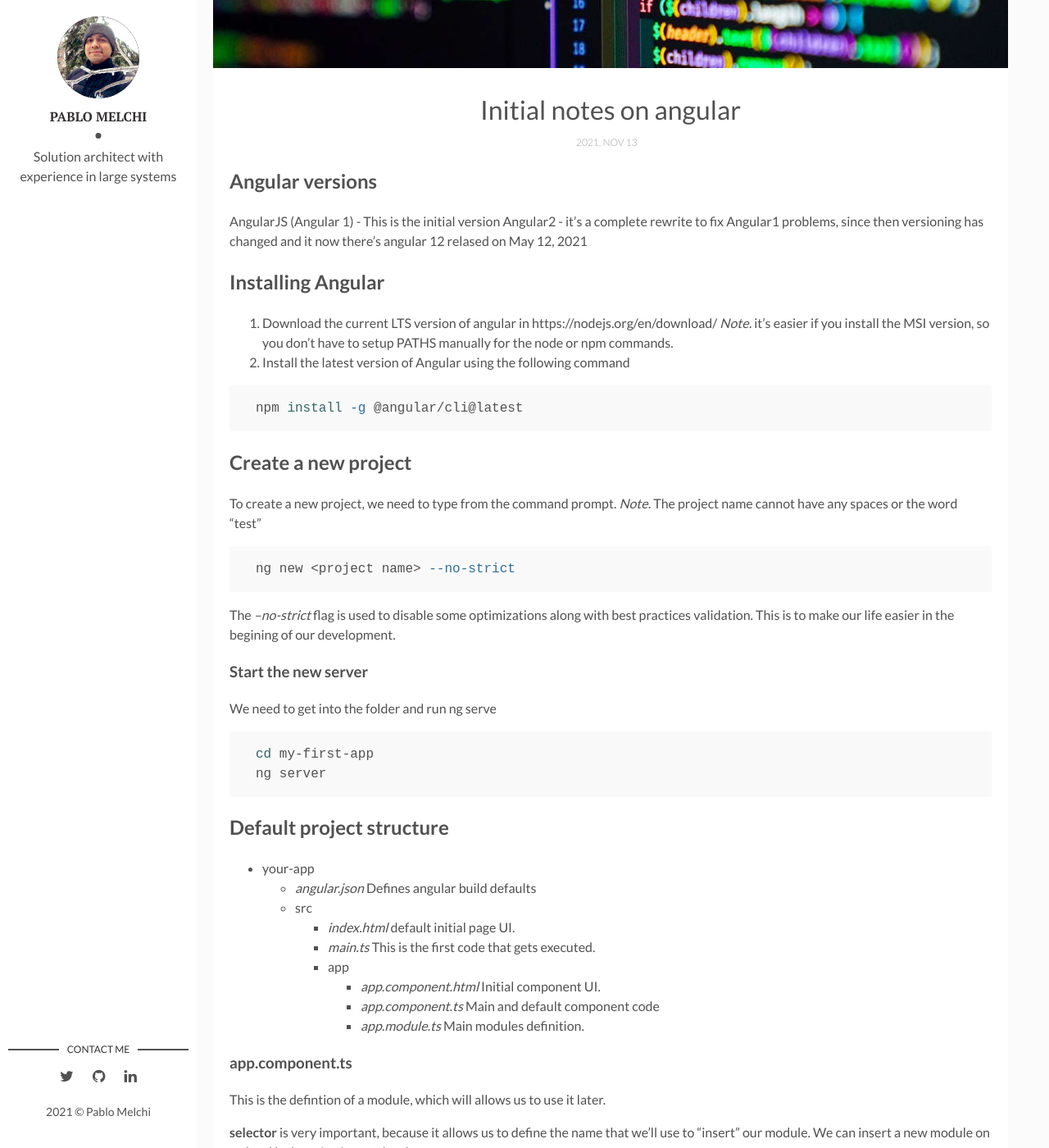
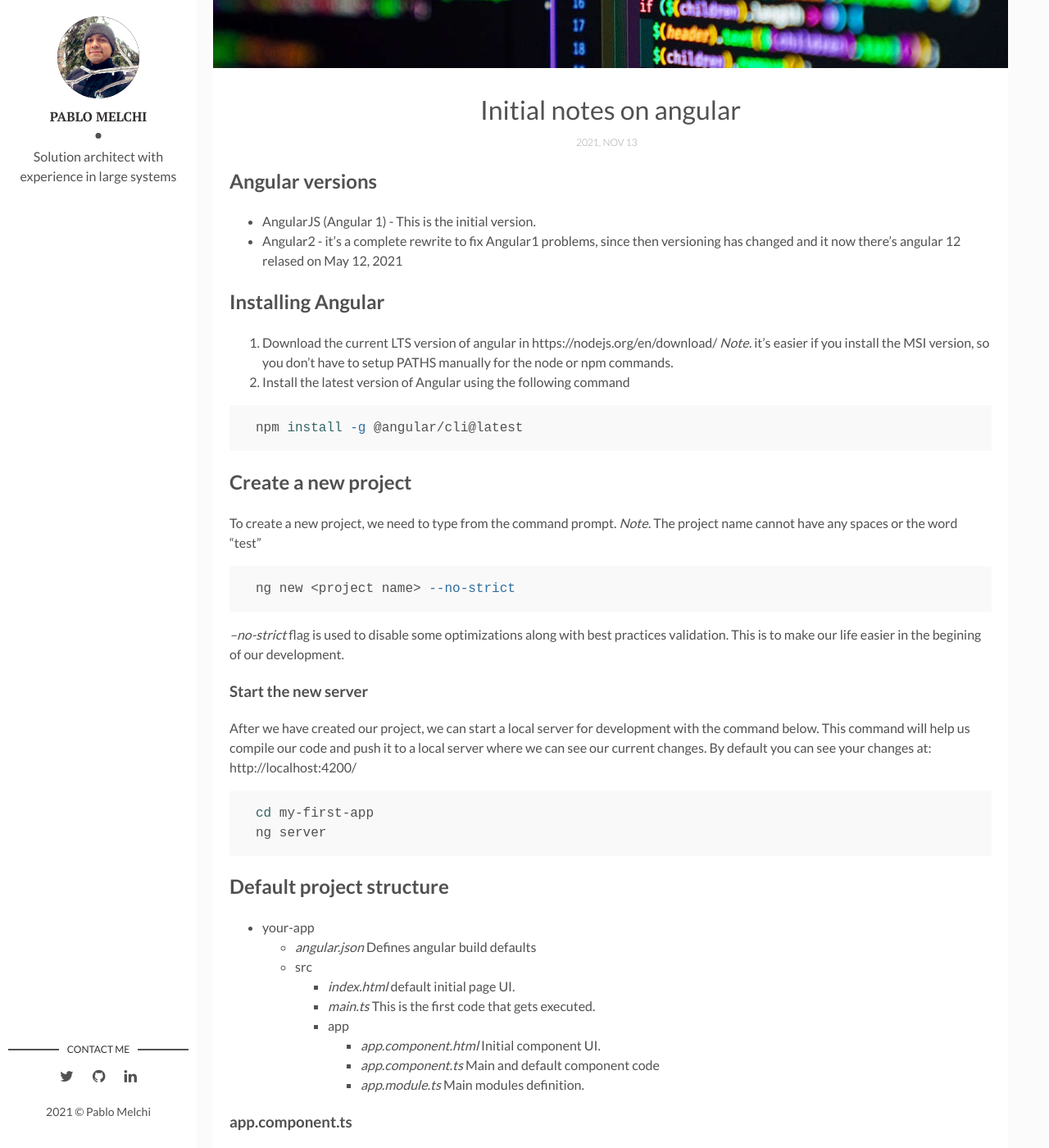
Before and after one commit to pmelchi/pmelchi.github.io, a Jekyll site: the page built from _posts/2021-11-13-Angular-P1.markdown, in a window 1280 px wide and 1400 px high, scrolled down 437 px. Shown: the whole window at 82% size. Built offline with Jekyll 4.4.1, drawn with Linux system fonts in a browser that asks for light colours; some of the changed text lies outside the part shown.

Commit message:
More angular notes

```diff
--- a/_posts/2021-11-13-Angular-P1.markdown
+++ b/_posts/2021-11-13-Angular-P1.markdown
@@ -11,8 +11,8 @@
 
 ## Angular versions
 
-AngularJS (Angular 1) - This is the initial version
-Angular2 - it's a complete rewrite to fix Angular1 problems, since then versioning has changed and it now there's angular 12 relased on May 12, 2021
+ - AngularJS (Angular 1) - This is the initial version.
+ - Angular2 - it's a complete rewrite to fix Angular1 problems, since then versioning has changed and it now there's angular 12 relased on May 12, 2021
 
 
 ## Installing Angular
@@ -33,10 +33,12 @@
 ng new <project name> --no-strict
 {% endhighlight %}
 
-The *--no-strict* flag is used to disable some optimizations along with best practices validation. This is to make our life easier in the begining of our development.
+*--no-strict* flag is used to disable some optimizations along with best practices validation. This is to make our life easier in the begining of our development.
 
 ### Start the new server ###
-We need to get into the folder and run ng serve
+After we have created our project, we can start a local server for development with the command below.
+This command will help us compile our code and push it to a local server where we can see our current changes.
+By default you can see your changes at: http://localhost:4200/
 
 {% highlight shell %}
 cd my-first-app
@@ -59,9 +61,10 @@
 
 This is the defintion of a module, which will allows us to use it later.
 
-**selector** is very important, because it allows us to define the name that we'll use to "insert" our module.
-We can insert a new module on an html by by using it as an html tag *e.g. <app-server></app-server>*
+**selector** allows us to define the name that we'll use to "insert" our module.
+We can insert a new module on an html by using it as an html.
 
+For example:
 
 {% highlight typescript%}
 import { Component } from "@angular/core";
@@ -75,18 +78,23 @@
 }
 {% endhighlight %}
 
+We can use the component above with the following tag.
+{% highlight html%}
+<app-server></app-server>
+{% endhighlight %}
+
+
 ### app.module.ts
 
 Here you can add new modules to the application.
-
-After you have added the module
 
 {% highlight typescript%}
 import { NgModule } from '@angular/core';
 import { FormsModule } from '@angular/forms';
 import { BrowserModule } from '@angular/platform-browser';
 import { AppComponent } from './app.component';
-import { ServerComponent } from './server/server.component';//New module, and actual location
+//New module in a relative path
+import { ServerComponent } from './server/server.component';
 
 @NgModule({
   declarations: [
@@ -125,3 +133,43 @@
 {% endhighlight %}
 
 This will generate the required files with a minimum content to start a new component.
+
+### Selector
+The selector is the name that will help us identify and use our component across the application.
+
+**Using a component**
+ - *as a tag* This allows to use the whole component
+
+ {% highlight typescript%}
+import { Component } from "@angular/core";
+
+@Component({
+    selector: 'app-server', // Select as a tag
+    templateUrl: './server.component.html'
+})
+export class ServerComponent {
+
+}
+{% endhighlight %}
+
+ {% highlight html%}
+<app-server></app-server>
+{% endhighlight %}
+
+ - *as an attribute* this allows to use the component inside other tags
+
+  {% highlight typescript%}
+import { Component } from "@angular/core";
+
+@Component({
+    selector: '[app-server]', // Select as a tag
+    templateUrl: './server.component.html'
+})
+export class ServerComponent {
+
+}
+{% endhighlight %}
+
+ {% highlight html%}
+<app-server></app-server>
+{% endhighlight %}
```
